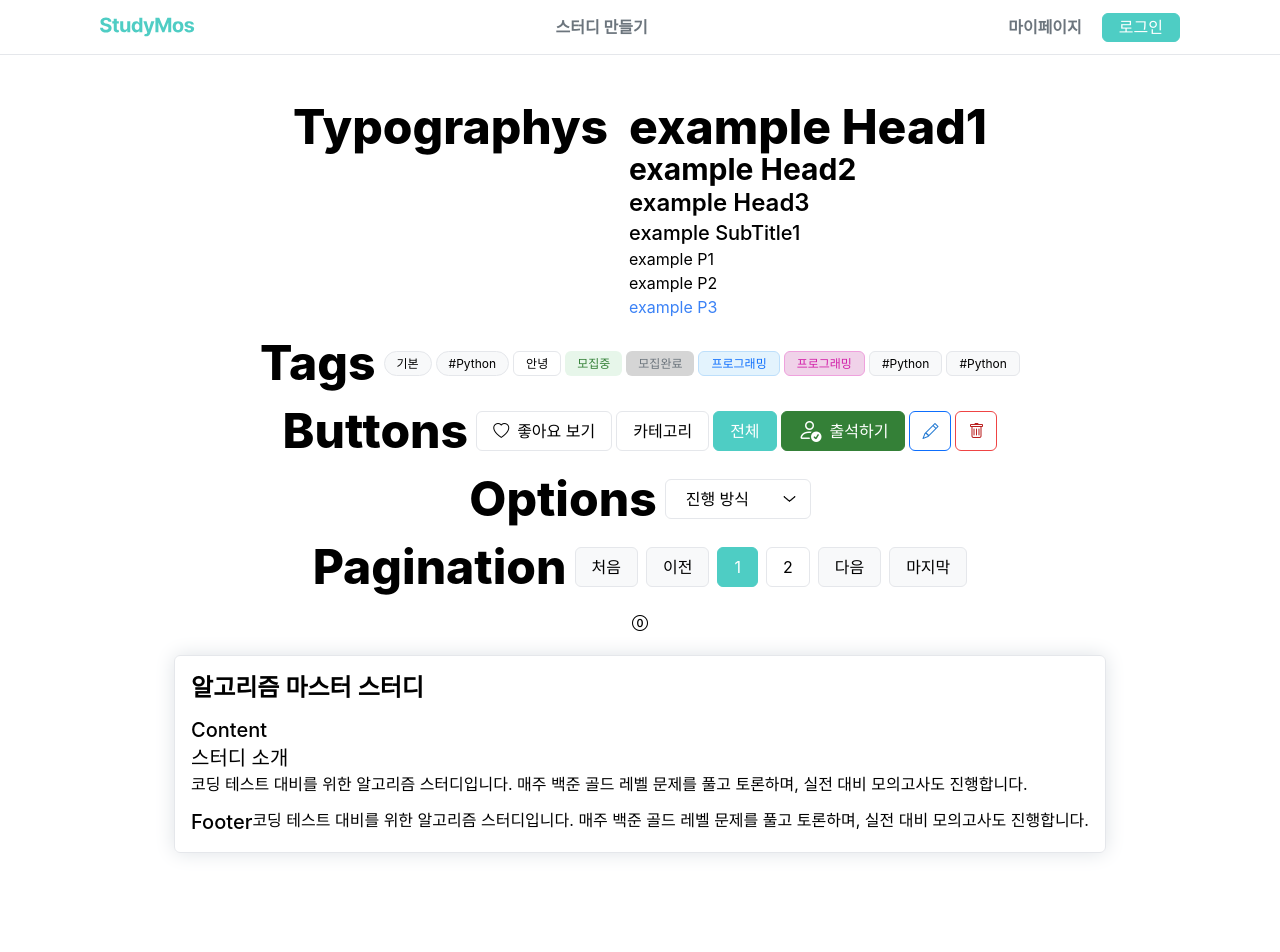
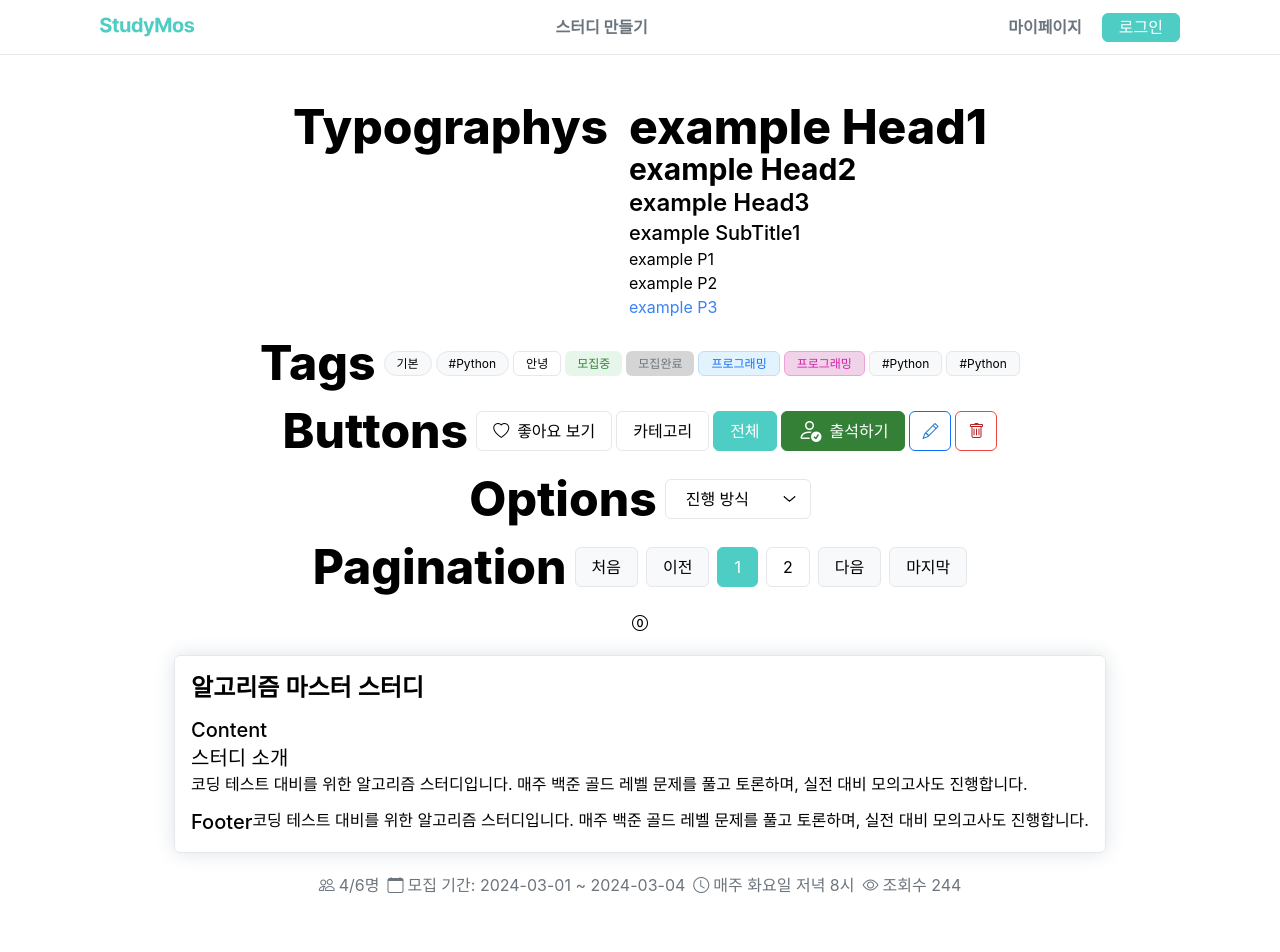
Before and after one commit to project-mos/frontend, a Next.js app: page /test in a window 1280 px wide. Shown: the top 952 px of the page. Built offline with nearby package versions, Linux system fonts and the light colour scheme.

Commit message:
🚀 [Feat]: StudyMeta molecule -> text with icon

```diff
--- a/src/app/test/page.tsx
+++ b/src/app/test/page.tsx
@@ -5,6 +5,7 @@ import Select from "@/components/atoms/Select";
 import Tag from "@/components/atoms/Tag";
 import Typography from "@/components/atoms/Typography";
 import Pagination from "@/components/molecules/Pagination";
+import StudyMeta from "@/components/molecules/StudyMeta";
 
 export default function TestPage() {
   return (
@@ -104,6 +105,14 @@ export default function TestPage() {
           </Typography.P1>
         </Card.Footer>
       </Card>
+
+      {/* StudyMeta */}
+      <div className="flex gap-2">
+        <StudyMeta.Person>4/6명</StudyMeta.Person>
+        <StudyMeta.Date>모집 기간: 2024-03-01 ~ 2024-03-04</StudyMeta.Date>
+        <StudyMeta.Time>매주 화요일 저녁 8시</StudyMeta.Time>
+        <StudyMeta.View>조회수 244</StudyMeta.View>
+      </div>
     </div>
   );
 }
--- /dev/null
+++ b/src/components/molecules/StudyMeta.tsx
@@ -0,0 +1,35 @@
+import React, { ReactNode } from "react";
+import Typography from "@/components/atoms/Typography";
+
+interface StudyMetaProps {
+  children: ReactNode;
+}
+
+const StudyMeta = {
+  Person: ({ children }: StudyMetaProps) => (
+    <div className="flex items-center gap-1 text-mos-gray-500">
+      <i className="bi bi-people" />
+      <Typography.P1>{children}</Typography.P1>
+    </div>
+  ),
+  Time: ({ children }: StudyMetaProps) => (
+    <div className="flex items-center gap-1 text-mos-gray-500">
+      <i className="bi bi-clock" />
+      <Typography.P1>{children}</Typography.P1>
+    </div>
+  ),
+  Date: ({ children }: StudyMetaProps) => (
+    <div className="flex items-center gap-1 text-mos-gray-500">
+      <i className="bi bi-calendar" />
+      <Typography.P1>{children}</Typography.P1>
+    </div>
+  ),
+  View: ({ children }: StudyMetaProps) => (
+    <div className="flex items-center gap-1 text-mos-gray-500">
+      <i className="bi bi-eye" />
+      <Typography.P1>{children}</Typography.P1>
+    </div>
+  ),
+};
+
+export default StudyMeta;
```
